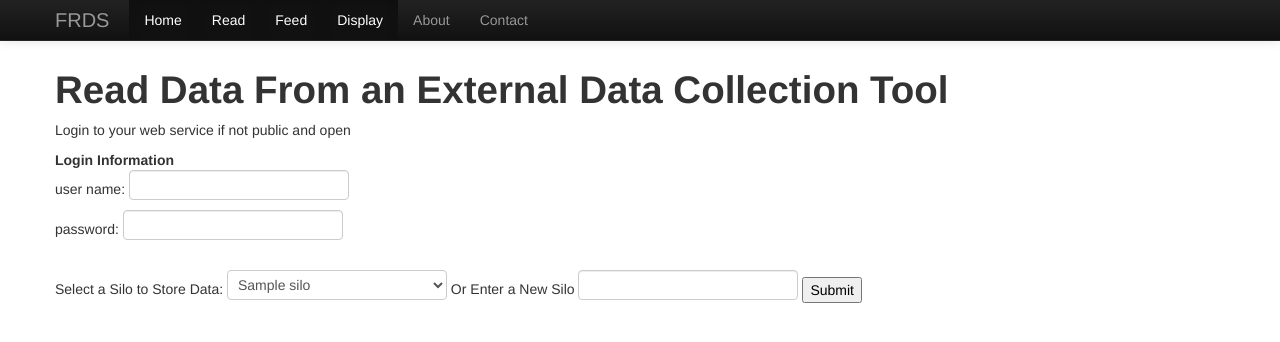
After one commit to pombredanne/tola, a Django app: page /login in a window 1280 px wide. The commit adds this page. Shown: the top 342 px of the page. Run offline with Django 3.2, Linux system fonts and the light colour scheme; tables that the repository leaves empty hold one stand-in row (values such as "Sample post").

Commit message:
update to model to allow for unique row id and save columns then update unique id

```diff
--- a/frds_project/frds_project/settings/base.py
+++ b/frds_project/frds_project/settings/base.py
@@ -160,7 +160,7 @@ MIDDLEWARE_CLASSES = (
     # Default Django middleware.
     'django.middleware.common.CommonMiddleware',
     'django.contrib.sessions.middleware.SessionMiddleware',
-    'django.middleware.csrf.CsrfViewMiddleware',
+    # 'django.middleware.csrf.CsrfViewMiddleware',
     'django.contrib.auth.middleware.AuthenticationMiddleware',
     'django.contrib.messages.middleware.MessageMiddleware',
     'django.middleware.clickjacking.XFrameOptionsMiddleware',
--- a/frds_project/frds_project/urls.py
+++ b/frds_project/frds_project/urls.py
@@ -17,6 +17,12 @@ urlpatterns = patterns('',
     #read init form
     url(r'^read', 'read.views.initRead', name='initRead'),
 
+    #login form
+    url(r'^login', 'read.views.getLogin', name='getLogin'),
+
     #getJSON data
      url(r'^json', 'read.views.getJSON', name='getJSON'),
+
+	#updateUID data
+     url(r'^update', 'read.views.updateUID', name='updateUID'),
 )
--- a/frds_project/read/views.py
+++ b/frds_project/read/views.py
@@ -1,7 +1,6 @@
 from django.http import HttpResponse
 from django.shortcuts import render, get_object_or_404
 from django.template import Context, loader
-from django.shortcuts import render_to_response
 from datetime import date
 import os
 import urllib2
@@ -12,15 +11,17 @@ from django.db import models
 from silo.models import Silo, DataField, ValueStore, ValueType
 from read.models import Read
 from read.forms import ReadForm
+from django.shortcuts import render_to_response
+import base64
 
+#Create a form to get feed info then save data to Read and re-direct to getJSON funtion
 def initRead(request):
     if request.method == 'POST': # If the form has been submitted...
         form = ReadForm(request.POST) # A form bound to the POST data
         if form.is_valid(): # All validation rules pass
-            # Process the data in form.cleaned_data
-            # ...
+            # save data to read
             new_read = form.save()
-            return HttpResponseRedirect('/json/') # Redirect after POST
+            return HttpResponseRedirect('/login') # Redirect after POST to getLogin
     else:
         form = ReadForm() # An unbound form
 
@@ -28,75 +29,103 @@ def initRead(request):
         'form': form,
     })
 
+#login to service if needed and select a silo
+def getLogin(request):
+	#get all of the silo info to pass to the form
+	get_silo = Silo.objects.all()
+	#display login form
+
+	return render(request, 'login.html',{'get_silo':get_silo})
+
+#get JSON feed info from form then grab data
 def getJSON(request):
+	#retireve submitted Feed info from database
 	read_obj = Read.objects.latest('id')
-	#get JSON based data from URL
-	json_file = urllib2.urlopen(read_obj.read_url)
+		#set date time stamp
+	today = date.today()
+	today.strftime('%Y-%m-%d')
+	today = str(today)
+	#New silo or existing
+	if request.POST['new_silo'] is not "":
+		new_silo = Silo(name=request.POST['new_silo'],source=read_obj, owner=read_obj.owner,  create_date=today)
+		new_silo.save()
+		silo_id = new_silo.id
+	else:
+		silo_id = request.POST['silo_id']
+
+	#get auth info from form post then encode and add to the request header
+	username=request.POST['user_name']
+	password=request.POST['password']
+	base64string = base64.encodestring('%s:%s' % (username, password))[:-1]
+	request = urllib2.Request(read_obj.read_url)
+	request.add_header("Authorization", "Basic %s" % base64string)
+	#retrieve JSON data from formhub via auth info
+	json_file = urllib2.urlopen(request)
+
 	#create object from JSON String
 	data = json.load(json_file)
 	json_file.close()
+	#loop over data and insert create and edit dates and append to dict
+	for row in data:
+		vals_to_display = []
+		label_to_display = []
+		for new_label,new_value in row.iteritems():
+			if new_value is not "" and new_label is not None:
+				#save to DB
+				saveJSON(new_value,new_label,silo_id)
 
-	for row in data:
-		vars_to_display = []
-		keys_to_display = []
-		for new_key,new_value in row.iteritems():
-			if new_value is not "" and new_value is not None:
-				today = date.today()
-				today.strftime('%Y-%m-%d')
-				today = str(today)
-				print new_key
-				print new_value
-				vars_to_display.append(new_value)
-				keys_to_display.append(new_key)
+	print silo_id
 
-	from django.shortcuts import render
-	return render_to_response("read-json.html", {'keys_to_display':keys_to_display,'vars_to_display':vars_to_display})
+	#get fields to display back to user for verification
+	getFields = DataField.objects.filter(silo_id=silo_id)
 
-def saveJSON(request):
-	current_silo = Silo.objects.get(pk=1)
-	#get JSON based data from URL
-	json_file = urllib2.urlopen('https://www.formhub.org/api/v1/data/glind/30287')
-	#create object from JSON String
-	data = json.load(json_file)
-	json_file.close()
+	#send the keys and vars from the json data to the template along with submitted feed info and silos for new form
+	return render_to_response("show-columns.html", {'getFields':getFields,'silo_id':silo_id})
 
-	for row in data:
-		vars_to_sql = []
-		keys_to_sql = []
-		for new_key,new_value in row.iteritems():
-			if new_value is not "" and new_value is not None:
-				today = date.today()
-				today.strftime('%Y-%m-%d')
-				today = str(today)
-				print new_key
-				print new_value
-				new_field = DataField(silo=current_silo, name=new_key, create_date=today,edit_date=today)
-				new_field.save()
+#get PK for each row
+def updateUID(request):
 
-				check_type=type(new_value)
+	for row in request.POST['is_uid']:
+		update_uid = DataField.objects.update(is_uid=1)
 
-				print check_type
+	get_silo = Silo.objects.filter(id=request.POST['silo_id'])
 
-				if check_type == models.CharField:
-					#CharField specific code
-					check_type="Char"
-					type_value = ValueType.objects.get(value_type=check_type)
-					new_value = ValueStore(value_type=type_value, char_store=new_value, create_date=today,edit_date=today)
-				elif check_type == models.IntegerField:
-					check_type="Int"
-					type_value = ValueType.objects.get(value_type=check_type)
-					new_value = ValueStore(value_type=type_value, int_store=new_value, create_date=today,edit_date=today)
-				elif check_type == models.DateField:
-					check_type="Date"
-					type_value = ValueType.objects.get(value_type=check_type)
-					new_value = ValueStore(value_type=type_value, date_store=new_value, create_date=today,edit_date=today)
-				else:
-					check_type="Char"
-					type_value = ValueType.objects.get(value_type=check_type)
-					new_value = ValueStore(value_type=type_value, char_store=new_value, create_date=today,edit_date=today)
+	return render_to_response("show-data.html", {'get_silo':get_silo})
 
+#Save JSON file data into data store and silo
+def saveJSON(new_value,new_label,silo_id):
+	#Need a silo set object to gather silos into programs
+	current_silo = Silo.objects.get(pk=silo_id)
+	#set date time stamp
+	today = date.today()
+	today.strftime('%Y-%m-%d')
+	today = str(today)
+	if new_value is not "" and new_value is not None:
+		new_field = DataField(silo=current_silo,name=new_label,create_date=today,edit_date=today)
+		new_field.save()
+		#get the field id
+		latest = DataField.objects.latest('id')
+		#check the field type
+		check_type=type(new_value)
+		#debug uncomment to view
+		#print check_type
 
-				new_value.save()
+		if check_type == models.CharField:
+			#CharField specific code
+			check_type="Char"
+			type_value = ValueType.objects.get(value_type=check_type)
+			new_value = ValueStore(value_type=type_value, field_id=latest.id, char_store=new_value, create_date=today,edit_date=today)
+		elif check_type == models.IntegerField:
+			check_type="Int"
+			type_value = ValueType.objects.get(value_type=check_type)
+			new_value = ValueStore(value_type=type_value, field_id=latest.id, int_store=new_value, create_date=today,edit_date=today)
+		elif check_type == models.DateField:
+			check_type="Date"
+			type_value = ValueType.objects.get(value_type=check_type)
+			new_value = ValueStore(value_type=type_value, field_id=latest.id, date_store=new_value, create_date=today,edit_date=today)
+		else:
+			check_type="Char"
+			type_value = ValueType.objects.get(value_type=check_type)
+			new_value = ValueStore(value_type=type_value, field_id=latest.id, char_store=new_value, create_date=today,edit_date=today)
 
-	from django.shortcuts import render
-	return render(request, "read-json.html", data)
+		new_value.save()
--- a/frds_project/silo/models.py
+++ b/frds_project/silo/models.py
@@ -24,6 +24,7 @@ class SiloAdmin(admin.ModelAdmin):
 class DataField(models.Model):
 	silo = models.ForeignKey(Silo)
 	name = models.CharField(max_length=765, blank=True)
+	is_uid = models.BooleanField()
 	create_date = models.DateTimeField(null=True, blank=True)
 	edit_date = models.DateTimeField(null=True, blank=True)
 
--- /dev/null
+++ b/frds_project/templates/login.html
@@ -0,0 +1,26 @@
+{% extends "base.html" %}
+{% block page_title %}Read Data From an External Data Collection Tool{% endblock %}
+
+{% block content %}
+	<p>Login to your web service if not public and open</p>
+	<form action="/json/" method="post">
+	<div><b>Login Information</b></div>
+	<div>
+	user name: <input name="user_name" type="text" value="">
+	</div>
+	<div>
+	password: <input name="password" type="password" value="">
+	</div>
+	<br/>
+	Select a Silo to Store Data:
+	<select name="silo_id">
+	{% for ss in get_silo %}
+		<option value="{{ ss.id }}">{{ ss.name}}</option>
+	{% endfor %}
+	</select>
+	Or Enter a New Silo
+	<input type="text" name="new_silo" value="">
+	<input type="hidden" name="id" value="{{ read_obj.id }}">
+	<input type="submit" value="Submit" />
+	</form>
+{% endblock content %}
--- a/frds_project/templates/read.html
+++ b/frds_project/templates/read.html
@@ -3,7 +3,7 @@
 
 {% block content %}
 	<p>Enter a URL and Related information for your data service</p>
-	<form action="/read/" method="post">{% csrf_token %}
+	<form action="/read/" method="post">
 	{{ form.as_p }}
 	<input type="submit" value="Submit" />
 	</form>
```
Also changed, not shown: frds_project/templates/read-json.html (deleted, +0 -23 lines), frds_project/templates/show-columns.html (added, +24 -0 lines), frds_project/templates/show-data.html (added, +15 -0 lines).
